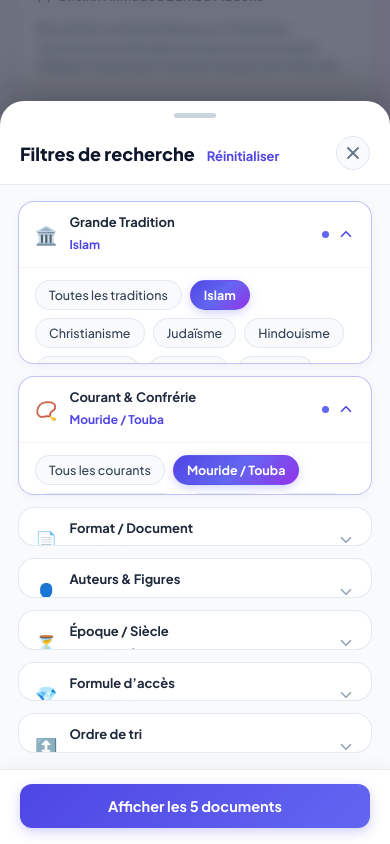
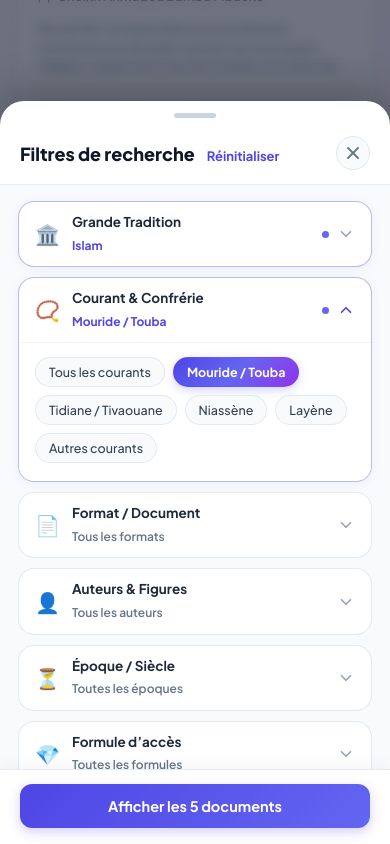
Before and after one commit to sunubiblio-netizen/Sunubiblio, a Next.js app: page /religion in a window 390 px wide. Both pictures are taken after a click on the button "Ouvrir les filtres avancés". Shown: the part 8785-9629 px from the top of the page. Built offline with nearby package versions, Linux system fonts and the light colour scheme.

Commit message:
fix(mobile): prevent accordion card text clipping with flex-shrink 0 and min-height 58px

```diff
--- a/src/components/religion/MobileReligionFilterDrawer.tsx
+++ b/src/components/religion/MobileReligionFilterDrawer.tsx
@@ -54,29 +54,21 @@ export const MobileReligionFilterDrawer: React.FC<MobileReligionFilterDrawerProp
   onResetFilters,
   totalResults,
 }) => {
-  // Gestion de l'ouverture individuelle par catégorie (accordéon)
-  const [openSections, setOpenSections] = useState<Record<string, boolean>>({
-    tradition: true, // Ouvert par défaut pour accès immédiat
-    branch: false,
-    content: false,
-    author: false,
-    epoch: false,
-    access: false,
-    sort: false,
-  });
-
+  // Une seule catégorie ouverte à la fois pour un confort mobile optimal
+  const [expandedSection, setExpandedSection] = useState<string | null>('tradition');
   const [authorSearch, setAuthorSearch] = useState('');
 
   // Verrouillage du scroll arrière-plan quand le tiroir est ouvert
   useEffect(() => {
     if (isOpen) {
       document.body.style.overflow = 'hidden';
-      // Ouvrir la section qui contient un filtre actif s'il y en a un
+      // Ouvrir intelligemment la section active si l'utilisateur filtre
       if (filters.branchId !== 'all') {
-        setOpenSections((prev) => ({ ...prev, branch: true }));
-      }
-      if (filters.author !== 'all') {
-        setOpenSections((prev) => ({ ...prev, author: true }));
+        setExpandedSection('branch');
+      } else if (filters.author !== 'all') {
+        setExpandedSection('author');
+      } else if (filters.traditionId !== 'all') {
+        setExpandedSection('tradition');
       }
     } else {
       document.body.style.overflow = '';
@@ -85,13 +77,10 @@ export const MobileReligionFilterDrawer: React.FC<MobileReligionFilterDrawerProp
     return () => {
       document.body.style.overflow = '';
     };
-  }, [isOpen, filters.branchId, filters.author]);
+  }, [isOpen, filters.traditionId, filters.branchId, filters.author]);
 
   const toggleSection = (sectionKey: string) => {
-    setOpenSections((prev) => ({
-      ...prev,
-      [sectionKey]: !prev[sectionKey],
-    }));
+    setExpandedSection((prev) => (prev === sectionKey ? null : sectionKey));
   };
 
   const availableBranches = useMemo(() => {
@@ -199,7 +188,7 @@ export const MobileReligionFilterDrawer: React.FC<MobileReligionFilterDrawerProp
           <div className={`drawer-accordion-card ${isTraditionActive ? 'is-filtered' : ''}`}>
             <button
               type="button"
-              className={`accordion-trigger ${openSections.tradition ? 'is-open' : ''}`}
+              className={`accordion-trigger ${expandedSection === 'tradition' ? 'is-open' : ''}`}
               onClick={() => toggleSection('tradition')}
             >
               <div className="accordion-title-box">
@@ -213,7 +202,7 @@ export const MobileReligionFilterDrawer: React.FC<MobileReligionFilterDrawerProp
               <div className="accordion-action-box">
                 {isTraditionActive && <span className="active-dot" />}
                 <svg
-                  className={`chevron-icon ${openSections.tradition ? 'rotated' : ''}`}
+                  className={`chevron-icon ${expandedSection === 'tradition' ? 'rotated' : ''}`}
                   width="18"
                   height="18"
                   viewBox="0 0 24 24"
@@ -228,7 +217,7 @@ export const MobileReligionFilterDrawer: React.FC<MobileReligionFilterDrawerProp
               </div>
             </button>
 
-            {openSections.tradition && (
+            {expandedSection === 'tradition' && (
               <div className="accordion-expanded-content">
                 <div className="drawer-pills-wrap">
                   <button
@@ -267,7 +256,7 @@ export const MobileReligionFilterDrawer: React.FC<MobileReligionFilterDrawerProp
           <div className={`drawer-accordion-card ${isBranchActive ? 'is-filtered' : ''}`}>
             <button
               type="button"
-              className={`accordion-trigger ${openSections.branch ? 'is-open' : ''}`}
+              className={`accordion-trigger ${expandedSection === 'branch' ? 'is-open' : ''}`}
               onClick={() => toggleSection('branch')}
             >
               <div className="accordion-title-box">
@@ -281,7 +270,7 @@ export const MobileReligionFilterDrawer: React.FC<MobileReligionFilterDrawerProp
               <div className="accordion-action-box">
                 {isBranchActive && <span className="active-dot" />}
                 <svg
-                  className={`chevron-icon ${openSections.branch ? 'rotated' : ''}`}
+                  className={`chevron-icon ${expandedSection === 'branch' ? 'rotated' : ''}`}
                   width="18"
                   height="18"
                   viewBox="0 0 24 24"
@@ -296,7 +285,7 @@ export const MobileReligionFilterDrawer: React.FC<MobileReligionFilterDrawerProp
               </div>
             </button>
 
-            {openSections.branch && (
+            {expandedSection === 'branch' && (
               <div className="accordion-expanded-content">
                 <div className="drawer-pills-wrap">
                   <button
@@ -327,7 +316,7 @@ export const MobileReligionFilterDrawer: React.FC<MobileReligionFilterDrawerProp
           <div className={`drawer-accordion-card ${isContentActive ? 'is-filtered' : ''}`}>
             <button
               type="button"
-              className={`accordion-trigger ${openSections.content ? 'is-open' : ''}`}
+              className={`accordion-trigger ${expandedSection === 'content' ? 'is-open' : ''}`}
               onClick={() => toggleSection('content')}
             >
               <div className="accordion-title-box">
@@ -341,7 +330,7 @@ export const MobileReligionFilterDrawer: React.FC<MobileReligionFilterDrawerProp
               <div className="accordion-action-box">
                 {isContentActive && <span className="active-dot" />}
                 <svg
-                  className={`chevron-icon ${openSections.content ? 'rotated' : ''}`}
+                  className={`chevron-icon ${expandedSection === 'content' ? 'rotated' : ''}`}
                   width="18"
                   height="18"
                   viewBox="0 0 24 24"
@@ -356,7 +345,7 @@ export const MobileReligionFilterDrawer: React.FC<MobileReligionFilterDrawerProp
               </div>
             </button>
 
-            {openSections.content && (
+            {expandedSection === 'content' && (
               <div className="accordion-expanded-content">
                 <div className="drawer-pills-wrap">
                   <button
@@ -382,12 +371,12 @@ export const MobileReligionFilterDrawer: React.FC<MobileReligionFilterDrawerProp
           </div>
 
           {/* =========================================================================
-              4. AUTEURS ET FIGURES SPIRITUELLES (Avec barre de recherche rapide)
+              4. AUTEURS ET FIGURES SPIRITUELLES
              ========================================================================= */}
           <div className={`drawer-accordion-card ${isAuthorActive ? 'is-filtered' : ''}`}>
             <button
               type="button"
-              className={`accordion-trigger ${openSections.author ? 'is-open' : ''}`}
+              className={`accordion-trigger ${expandedSection === 'author' ? 'is-open' : ''}`}
               onClick={() => toggleSection('author')}
             >
               <div className="accordion-title-box">
@@ -401,7 +390,7 @@ export const MobileReligionFilterDrawer: React.FC<MobileReligionFilterDrawerProp
               <div className="accordion-action-box">
                 {isAuthorActive && <span className="active-dot" />}
                 <svg
-                  className={`chevron-icon ${openSections.author ? 'rotated' : ''}`}
+                  className={`chevron-icon ${expandedSection === 'author' ? 'rotated' : ''}`}
                   width="18"
                   height="18"
                   viewBox="0 0 24 24"
@@ -416,7 +405,7 @@ export const MobileReligionFilterDrawer: React.FC<MobileReligionFilterDrawerProp
               </div>
             </button>
 
-            {openSections.author && (
+            {expandedSection === 'author' && (
               <div className="accordion-expanded-content">
                 {/* Recherche rapide dans la liste des auteurs */}
                 <div className="drawer-search-box">
@@ -474,7 +463,7 @@ export const MobileReligionFilterDrawer: React.FC<MobileReligionFilterDrawerProp
           <div className={`drawer-accordion-card ${isEpochActive ? 'is-filtered' : ''}`}>
             <button
               type="button"
-              className={`accordion-trigger ${openSections.epoch ? 'is-open' : ''}`}
+              className={`accordion-trigger ${expandedSection === 'epoch' ? 'is-open' : ''}`}
               onClick={() => toggleSection('epoch')}
             >
               <div className="accordion-title-box">
@@ -488,7 +477,7 @@ export const MobileReligionFilterDrawer: React.FC<MobileReligionFilterDrawerProp
               <div className="accordion-action-box">
                 {isEpochActive && <span className="active-dot" />}
                 <svg
-                  className={`chevron-icon ${openSections.epoch ? 'rotated' : ''}`}
+                  className={`chevron-icon ${expandedSection === 'epoch' ? 'rotated' : ''}`}
                   width="18"
                   height="18"
                   viewBox="0 0 24 24"
@@ -503,7 +492,7 @@ export const MobileReligionFilterDrawer: React.FC<MobileReligionFilterDrawerProp
               </div>
             </button>
 
-            {openSections.epoch && (
+            {expandedSection === 'epoch' && (
               <div className="accordion-expanded-content">
                 <div className="drawer-pills-wrap">
                   {EPOCH_OPTIONS.map((epoch) => (
@@ -527,7 +516,7 @@ export const MobileReligionFilterDrawer: React.FC<MobileReligionFilterDrawerProp
           <div className={`drawer-accordion-card ${isPlanActive ? 'is-filtered' : ''}`}>
             <button
               type="button"
-              className={`accordion-trigger ${openSections.access ? 'is-open' : ''}`}
+              className={`accordion-trigger ${expandedSection === 'access' ? 'is-open' : ''}`}
               onClick={() => toggleSection('access')}
             >
               <div className="accordion-title-box">
@@ -541,7 +530,7 @@ export const MobileReligionFilterDrawer: React.FC<MobileReligionFilterDrawerProp
               <div className="accordion-action-box">
                 {isPlanActive && <span className="active-dot" />}
                 <svg
-                  className={`chevron-icon ${openSections.access ? 'rotated' : ''}`}
+                  className={`chevron-icon ${expandedSection === 'access' ? 'rotated' : ''}`}
                   width="18"
                   height="18"
                   viewBox="0 0 24 24"
@@ -556,7 +545,7 @@ export const MobileReligionFilterDrawer: React.FC<MobileReligionFilterDrawerProp
               </div>
             </button>
 
-            {openSections.access && (
+            {expandedSection === 'access' && (
               <div className="accordion-expanded-content">
                 <div className="drawer-pills-wrap">
                   <button
@@ -594,7 +583,7 @@ export const MobileReligionFilterDrawer: React.FC<MobileReligionFilterDrawerProp
           <div className={`drawer-accordion-card ${isSortActive ? 'is-filtered' : ''}`}>
             <button
               type="button"
-              className={`accordion-trigger ${openSections.sort ? 'is-open' : ''}`}
+              className={`accordion-trigger ${expandedSection === 'sort' ? 'is-open' : ''}`}
               onClick={() => toggleSection('sort')}
             >
               <div className="accordion-title-box">
@@ -608,7 +597,7 @@ export const MobileReligionFilterDrawer: React.FC<MobileReligionFilterDrawerProp
               <div className="accordion-action-box">
                 {isSortActive && <span className="active-dot" />}
                 <svg
-                  className={`chevron-icon ${openSections.sort ? 'rotated' : ''}`}
+                  className={`chevron-icon ${expandedSection === 'sort' ? 'rotated' : ''}`}
                   width="18"
                   height="18"
                   viewBox="0 0 24 24"
@@ -623,7 +612,7 @@ export const MobileReligionFilterDrawer: React.FC<MobileReligionFilterDrawerProp
               </div>
             </button>
 
-            {openSections.sort && (
+            {expandedSection === 'sort' && (
               <div className="accordion-expanded-content">
                 <div className="drawer-pills-wrap">
                   {SORT_OPTIONS.map((sort) => (
@@ -753,8 +742,9 @@ export const MobileReligionFilterDrawer: React.FC<MobileReligionFilterDrawerProp
           flex: 1;
           display: flex;
           flex-direction: column;
-          gap: 12px;
+          gap: 10px;
           background: #f8fafc;
+          -webkit-overflow-scrolling: touch;
         }
 
         /* Cartes d'accordéon */
@@ -763,26 +753,30 @@ export const MobileReligionFilterDrawer: React.FC<MobileReligionFilterDrawerProp
           border: 1.5px solid rgba(226, 232, 240, 0.9);
           border-radius: 16px;
           overflow: hidden;
+          flex-shrink: 0;
+          min-height: 58px;
           transition: all 0.2s cubic-bezier(0.16, 1, 0.3, 1);
         }
 
         .drawer-accordion-card.is-filtered {
-          border-color: rgba(99, 102, 241, 0.4);
+          border-color: rgba(99, 102, 241, 0.45);
           background: #ffffff;
-          box-shadow: 0 2px 8px rgba(99, 102, 241, 0.06);
+          box-shadow: 0 2px 10px rgba(99, 102, 241, 0.08);
         }
 
         .accordion-trigger {
           width: 100%;
+          min-height: 58px;
           display: flex;
           align-items: center;
           justify-content: space-between;
-          padding: 13px 16px;
+          padding: 12px 16px;
           background: transparent;
           border: none;
           cursor: pointer;
           text-align: left;
           transition: background 0.15s ease;
+          box-sizing: border-box;
         }
 
         .accordion-trigger:hover {
@@ -798,28 +792,31 @@ export const MobileReligionFilterDrawer: React.FC<MobileReligionFilterDrawerProp
         }
 
         .accordion-icon {
-          font-size: 18px;
+          font-size: 20px;
           flex-shrink: 0;
+          line-height: 1;
         }
 
         .accordion-texts {
           display: flex;
           flex-direction: column;
-          gap: 2px;
+          gap: 3px;
           min-width: 0;
+          overflow: hidden;
         }
 
         .category-title {
-          font-size: 13px;
+          font-size: 13.5px;
           font-weight: 700;
           color: #1e293b;
-          line-height: 1.2;
+          line-height: 1.25;
         }
 
         .category-subtitle {
           font-size: 12px;
           font-weight: 600;
           color: #64748b;
+          line-height: 1.35;
           white-space: nowrap;
           overflow: hidden;
           text-overflow: ellipsis;
@@ -857,7 +854,7 @@ export const MobileReligionFilterDrawer: React.FC<MobileReligionFilterDrawerProp
 
         /* Contenu déplié */
         .accordion-expanded-content {
-          padding: 12px 16px 16px;
+          padding: 14px 16px 18px;
           border-top: 1px solid rgba(241, 245, 249, 0.95);
           background: #ffffff;
           animation: accordion-down 0.2s cubic-bezier(0.16, 1, 0.3, 1);
```
